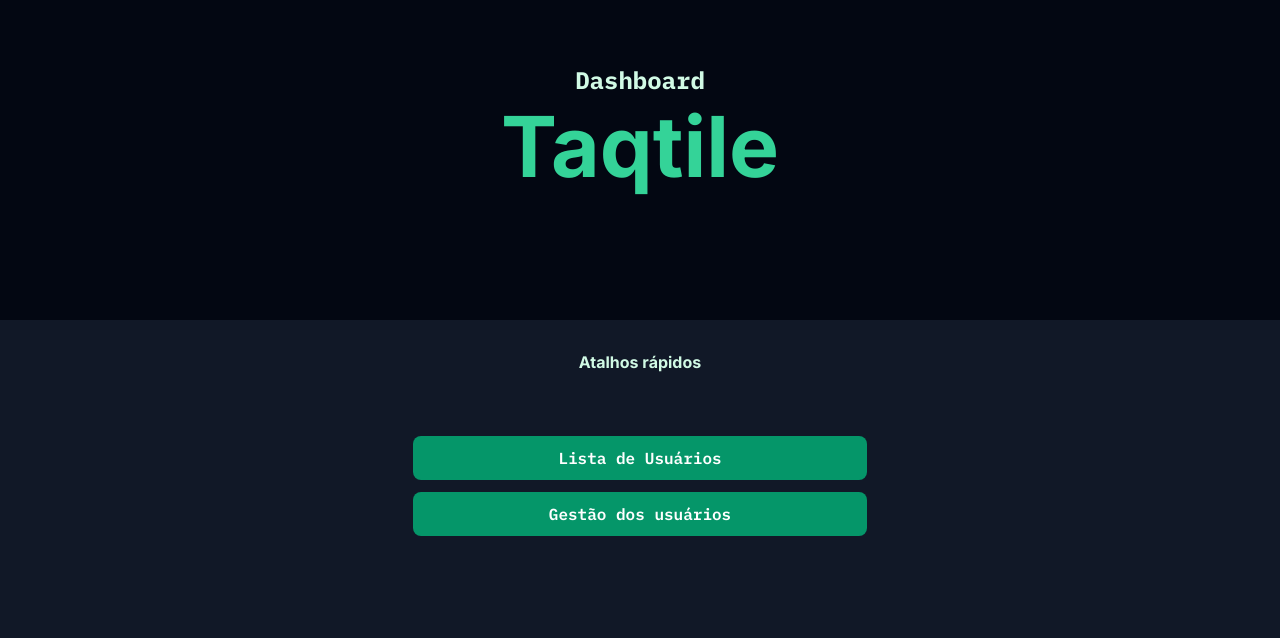
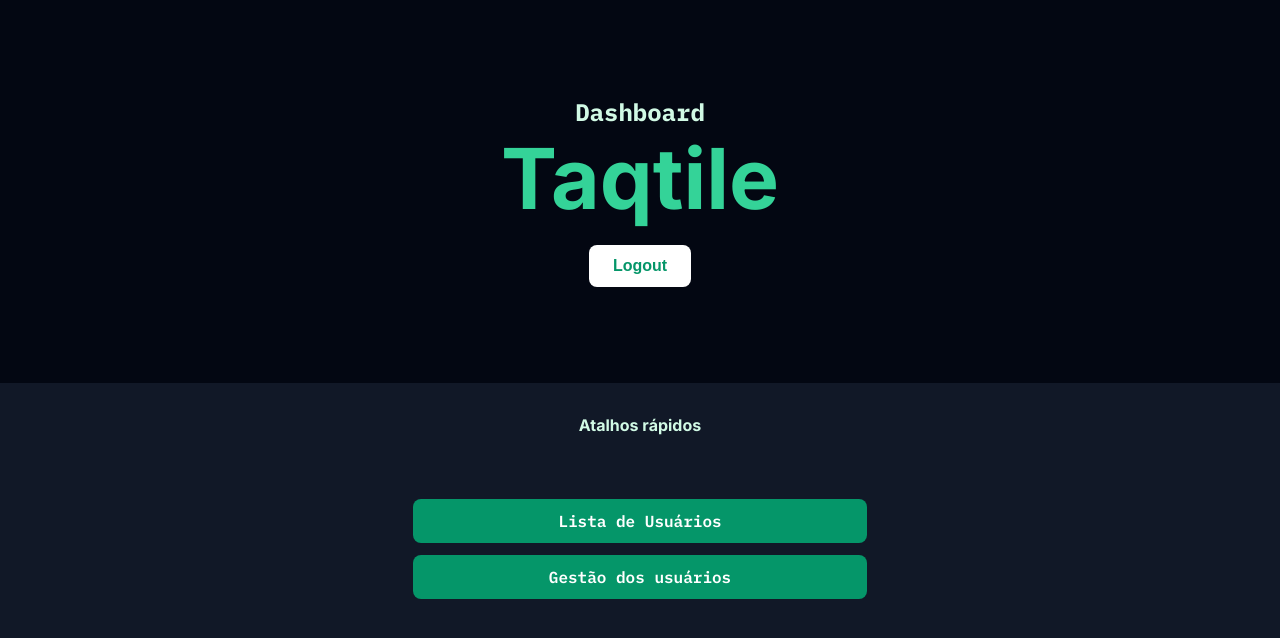
Before and after one commit to DevdouglasGfs/Taqtile, a React (Create React App) app: page / in a window 1280 px wide. Shown: the top 638 px of the page. Built offline with nearby package versions, Linux system fonts and the light colour scheme; sample sign-in values are in the browser's storage.

Commit message:
Feat: Add logout button

```diff
--- a/src/pages/users/index.tsx
+++ b/src/pages/users/index.tsx
@@ -9,6 +9,9 @@ import { Wrapper } from "../../components/common/wrapper"
 import { Menu } from "../../components/common/menu"
 import { Link } from "../../components/common/link"
 import { useAuthentication } from "../../hooks/useAuth"
+import { Cta } from "../../components/common/cta"
+import { logout } from "../../utils/auth"
+import { useEffect } from "react"
 
 
 const NavigationLinks = () => {
@@ -38,7 +41,8 @@ export const theme = {
 
 export function UsersPage() {
     const navigate = useNavigate()
-    if (!useAuthentication().authenticated) navigate('/login', { replace: true })
+    const auth = useAuthentication();
+    if (!auth.authenticated) navigate('/login', { replace: true })
 
     return <>
         <ThemeProvider theme={theme}>
@@ -46,10 +50,13 @@ export function UsersPage() {
                 <Route path="/" element={<>
                     <main>
                         <Hero>
-                            <Heading>
-                                <span>Dashboard</span>
-                                Taqtile
-                            </Heading>
+                            <Wrapper $dir="column">
+                                <Heading>
+                                    <span>Dashboard</span>
+                                    Taqtile
+                                </Heading>
+                                <Cta $fill="half" onClick={() => { logout(), navigate('/login', { replace: true }) }}>Logout</Cta>
+                            </Wrapper>
                         </Hero>
                         <Outlet />
                     </main>
```
